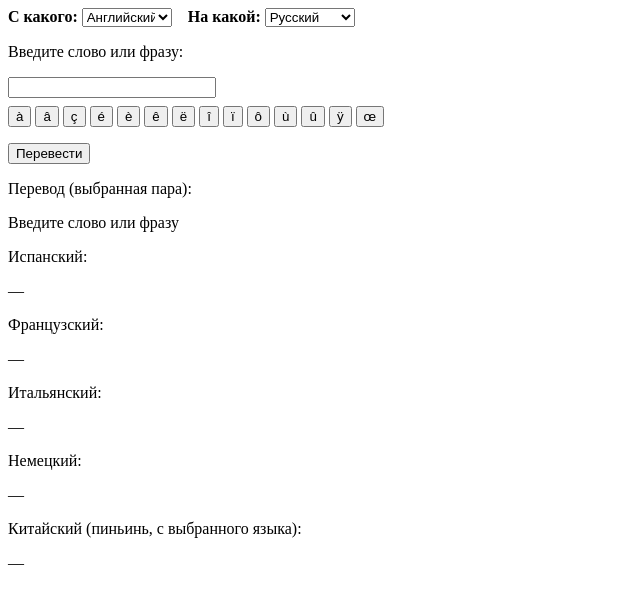
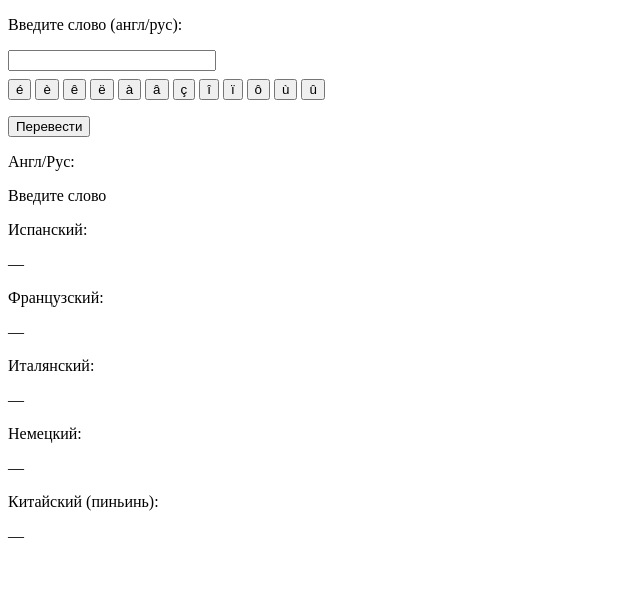
Before and after one commit to KarenBannahyan/tl, a plain HTML site: page index.html in a window 1280 px wide. Both pictures are taken after a click on the button "Перевести". Shown: the whole page, without its empty margins (0-640 px from the left). Drawn offline with Linux system fonts and the light colour scheme.

Commit message:
Update index.html

```diff
--- a/index.html
+++ b/index.html
@@ -2,61 +2,37 @@
 <html>
 <head>
 <meta charset="UTF-8">
-<title>Переводчик с выбором языков</title>
+<title>Переводчик с пиньинем</title>
 </head>
 
 <body>
 
 <!-- ВСЁ МАКСИМАЛЬНО ЛЕВО, БЕЗ CSS, ДЛЯ СТАРОГО ТЕЛЕФОНА -->
 
-<!-- ===== НОВЫЙ БЛОК ВЫБОРА ЯЗЫКОВ (ЛЕВЫЙ ВЕРХНИЙ УГОЛ) ===== -->
-<div style="margin-bottom: 12px;">
-  <span style="font-weight: bold;">С какого:</span>
-  <select id="selectFromLang" style="width: 90px; margin-right: 12px;">
-    <option value="en">Английский</option>
-    <option value="ru">Русский</option>
-    <option value="es">Испанский</option>
-    <option value="fr">Французский</option>
-    <option value="de">Немецкий</option>
-  </select>
-
-  <span style="font-weight: bold;">На какой:</span>
-  <select id="selectToLang" style="width: 90px;">
-    <option value="ru">Русский</option>
-    <option value="en">Английский</option>
-    <option value="es">Испанский</option>
-    <option value="fr">Французский</option>
-    <option value="de">Немецкий</option>
-  </select>
-</div>
-
-<p>Введите слово или фразу:</p>
+<p>Введите слово (англ/рус):</p>
 
 <input type="text" id="inputWord" style="width: 200px;">
 
-<!-- Французские символы (остались как были) -->
+<!-- Французские символы -->
 <div style="margin-top:8px;">
-   <button onclick="addChar('à')">à</button>
-  <button onclick="addChar('â')">â</button>
-  <button onclick="addChar('ç')">ç</button>
-  <button onclick="addChar('é')">é</button>
-  <button onclick="addChar('è')">è</button>
-  <button onclick="addChar('ê')">ê</button>
-  <button onclick="addChar('ë')">ë</button>
-  <button onclick="addChar('î')">î</button>
-  <button onclick="addChar('ï')">ï</button>
-  <button onclick="addChar('ô')">ô</button>
-  <button onclick="addChar('ù')">ù</button>
-  <button onclick="addChar('û')">û</button>
-  <button onclick="addChar('ÿ')">ÿ</button>
-  <button onclick="addChar('œ')">œ</button>
+  <button type="button" onclick="addChar('é')">é</button>
+  <button type="button" onclick="addChar('è')">è</button>
+  <button type="button" onclick="addChar('ê')">ê</button>
+  <button type="button" onclick="addChar('ë')">ë</button>
+  <button type="button" onclick="addChar('à')">à</button>
+  <button type="button" onclick="addChar('â')">â</button>
+  <button type="button" onclick="addChar('ç')">ç</button>
+  <button type="button" onclick="addChar('î')">î</button>
+  <button type="button" onclick="addChar('ï')">ï</button>
+  <button type="button" onclick="addChar('ô')">ô</button>
+  <button type="button" onclick="addChar('ù')">ù</button>
+  <button type="button" onclick="addChar('û')">û</button>
 </div>
 
 <p><button id="translateBtn">Перевести</button></p>
 
-<!-- Результаты переводов: теперь отображаем пару "исходный язык → целевой" + пиньинь -->
-<p>Перевод (выбранная пара):</p>
-<div id="transMain">—</div>
+<p>Англ/Рус:</p>
+<div id="transEnRu">—</div>
 
 <p>Испанский:</p>
 <div id="transEs">—</div>
@@ -64,41 +40,42 @@
 <p>Французский:</p>
 <div id="transFr">—</div>
 
-<p>Итальянский:</p>
+<p>Италянский:</p>
 <div id="transIt">—</div>
 
 <p>Немецкий:</p>
 <div id="transDe">—</div>
 
-<p>Китайский (пиньинь, с выбранного языка):</p>
+<p>Китайский (пиньинь):</p>
 <div id="transZh">—</div>
 
-<!-- Подключаем библиотеку pinyin-pro (работает на старых телефонах) -->
+<!-- Подключаем библиотеку pinyin-pro (работает и на старых телефонах) -->
 <script src="https://unpkg.com/pinyin-pro"></script>
 
 <script>
-// ========== ДОПОЛНИТЕЛЬНЫЕ ФУНКЦИИ ДЛЯ РАБОТЫ С ВЫБОРОМ ЯЗЫКОВ ==========
-// Получаем элементы управления
-const input = document.getElementById('inputWord');
-const btn = document.getElementById('translateBtn');
-const selectFrom = document.getElementById('selectFromLang');
-const selectTo = document.getElementById('selectToLang');
-
-// Элементы для вывода результатов
-const transMainDiv = document.getElementById('transMain');   // основной перевод по выбранной паре
-const outEs = document.getElementById('transEs');
-const outFr = document.getElementById('transFr');
-const outIt = document.getElementById('transIt');
-const outDe = document.getElementById('transDe');
-const outZh = document.getElementById('transZh');
-
-// Функция для кнопок французских символов
 function addChar(char) {
+  const input = document.getElementById("inputWord");
   input.value += char;
   input.focus();
 }
 
-// Универсальный перевод через Google Translate (XMLHttpRequest, без промисов, совместимо со старыми телефонами)
+// Элементы
+var input = document.getElementById('inputWord');
+var btn = document.getElementById('translateBtn');
+var outEnRu = document.getElementById('transEnRu');
+var outEs = document.getElementById('transEs');
+var outFr = document.getElementById('transFr');
+var outDe = document.getElementById('transDe');
+var outZh = document.getElementById('transZh');
+var outIt = document.getElementById('transIt');
+
+// Определение языка (русский или английский)
+function detectLang(text) {
+    if (/[а-яА-ЯЁё]/.test(text)) return 'ru';
+    return 'en';
+}
+
+// Универсальный перевод через Google Translate (старый XMLHttpRequest)
 function translateWord(word, fromLang, toLang, callback) {
     if (!word || word.trim() === "") {
         callback("—");
@@ -133,13 +110,13 @@ function translateWord(word, fromLang, toLang, callback) {
     xhr.send();
 }
 
-// Перевод в китайский пиньинь: получаем перевод исходного слова на китайский (иероглифы) -> конвертируем в пиньинь
+// Перевод в китайский пиньинь (без иероглифов)
 function translateToPinyin(word, fromLang, callback) {
     if (!word || word.trim() === "") {
         callback("—");
         return;
     }
-  // Сначала переводим слово с исходного языка (fromLang) на китайский (иероглифы)
+    // Сначала переводим слово на китайский (иероглифы)
     translateWord(word, fromLang, 'zh-CN', function(chineseText) {
         if (!chineseText || chineseText === "—" || chineseText === "Ошибка" || chineseText === "Ошибка сети") {
             callback("—");
@@ -160,119 +137,67 @@ function translateToPinyin(word, fromLang, callback) {
     });
 }
 
-// ГЛАВНАЯ ФУНКЦИЯ ПЕРЕВОДА: используем выбранные пользователем языки (selectFromLang / selectToLang)
+// Главная функция перевода (все языки)
 function translateAll() {
     var word = input.value.trim();
     if (word === "") {
-    transMainDiv.innerHTML = "Введите слово или фразу";
+        outEnRu.innerHTML = "Введите слово";
         outEs.innerHTML = "—";
         outFr.innerHTML = "—";
-    outIt.innerHTML = "—";
         outDe.innerHTML = "—";
         outZh.innerHTML = "—";
+        outIt.innerHTML = "—";
         return;
     }
 
-  // Получаем выбранные языки из списков (5 языков каждый)
-  var fromLang = selectFrom.value;   // например 'en', 'ru', 'es', 'fr', 'de'
-  var toLang = selectTo.value;
+    var sourceLang = detectLang(word);
+    var targetLang = (sourceLang === 'ru') ? 'en' : 'ru';
 
-  // Дополнительно: для удобства показываем пользователю, какой перевод выполняется
-  // Находим читаемые названия языков
-  var langNames = {
-    'en': 'Английский', 'ru': 'Русский', 'es': 'Испанский',
-    'fr': 'Французский', 'de': 'Немецкий', 'it': 'Итальянский'
-  };
-  var fromName = langNames[fromLang] || fromLang;
-  var toName = langNames[toLang] || toLang;
-
-  // Отображаем состояние загрузки
-  transMainDiv.innerHTML = `Загрузка (${fromName} → ${toName})...`;
+    // Показываем загрузку
+    outEnRu.innerHTML = "Загрузка...";
     outEs.innerHTML = "Загрузка...";
     outFr.innerHTML = "Загрузка...";
-  outIt.innerHTML = "Загрузка...";
     outDe.innerHTML = "Загрузка...";
     outZh.innerHTML = "Загрузка...";
+    outIt.innerHTML = "Загрузка...";
 
-  // 1. ОСНОВНОЙ ПЕРЕВОД: по выбранной паре языков (с какого → на какой)
-  translateWord(word, fromLang, toLang, function(res) {
-    transMainDiv.innerHTML = res;
+
+    // 1. Английский ↔ Русский
+    translateWord(word, sourceLang, targetLang, function(res) {
+        outEnRu.innerHTML = res;
     });
 
-  // 2. Дополнительные языки (фиксированные, как и было изначально):
-  //    Испанский, Французский, Итальянский, Немецкий — переводим с того же исходного языка (fromLang)
-  //    Чтобы интерфейс был понятным: показываем перевод с выбранного "С какого" на испанский, французский и т.д.
-
-  // Испанский (es) – целевой язык
-  translateWord(word, fromLang, 'es', function(res) {
+    // 2. Испанский
+    translateWord(word, sourceLang, 'es', function(res) {
         outEs.innerHTML = res;
     });
 
-  // Французский
-  translateWord(word, fromLang, 'fr', function(res) {
+    // 3. Французский
+    translateWord(word, sourceLang, 'fr', function(res) {
         outFr.innerHTML = res;
     });
 
-  // Итальянский
-  translateWord(word, fromLang, 'it', function(res) {
+    translateWord(word, sourceLang, 'it', function(res) {
         outIt.innerHTML = res;
     });
 
-  // Немецкий
-  translateWord(word, fromLang, 'de', function(res) {
+    // 4. Немецкий
+    translateWord(word, sourceLang, 'de', function(res) {
         outDe.innerHTML = res;
     });
 
-  // 5. Китайский (пиньинь) — переводим с выбранного исходного языка on-the-fly
-  translateToPinyin(word, fromLang, function(res) {
+    // 5. Китайский (только пиньинь, без иероглифов)
+    translateToPinyin(word, sourceLang, function(res) {
         outZh.innerHTML = res;
     });
+
 }
 
-// ========== ОБРАБОТЧИКИ СОБЫТИЙ ==========
+// Вешаем обработчики
 btn.onclick = translateAll;
 input.onkeypress = function(e) {
     if (e.keyCode === 13) translateAll();
 };
-
-// Чтобы пользователь мог поменять языки и сразу увидеть перевод (по желанию), добавляем прослушку изменений селектов
-selectFrom.onchange = function() {
-  // Небольшая "умная" подсказка: если исходный и целевой язык совпадают, автоматически меняем целевой на другой из доступных.
-  // Это улучшает UX, но не меняет общий дизайн.
-  if (selectFrom.value === selectTo.value) {
-    var allOptions = ['en', 'ru', 'es', 'fr', 'de'];
-    var newTo = allOptions.find(lang => lang !== selectFrom.value);
-    if (newTo) selectTo.value = newTo;
-  }
-  // Если есть введённый текст, переводим заново (для удобства)
-  if (input.value.trim() !== "") {
-    translateAll();
-  }
-};
-
-selectTo.onchange = function() {
-  // Если совпадают – меняем исходный, чтобы избежать перевода с языка на себя
-  if (selectFrom.value === selectTo.value) {
-    var allOptions = ['en', 'ru', 'es', 'fr', 'de'];
-    var newFrom = allOptions.find(lang => lang !== selectTo.value);
-    if (newFrom) selectFrom.value = newFrom;
-  }
-  if (input.value.trim() !== "") {
-    translateAll();
-  }
-};
-
-// Дополнительная инициализация: по умолчанию установим пару Английский → Русский (как в оригинальном поведении)
-// Убедимся, что совпадения нет
-if (selectFrom.value === 'en' && selectTo.value === 'ru') {
-  // уже корректно
-} else {
-  selectFrom.value = 'en';
-  selectTo.value = 'ru';
-}
-
-// Подсказка: добавим небольшой текст для ясности (ничего не ломает, дизайн не меняется)
-// Также чтобы пользователь видел, что можно выбрать любой язык из 5 для пары
 </script>
 
 </body>
```
Lines whose indentation alone changed are shown as unchanged.
